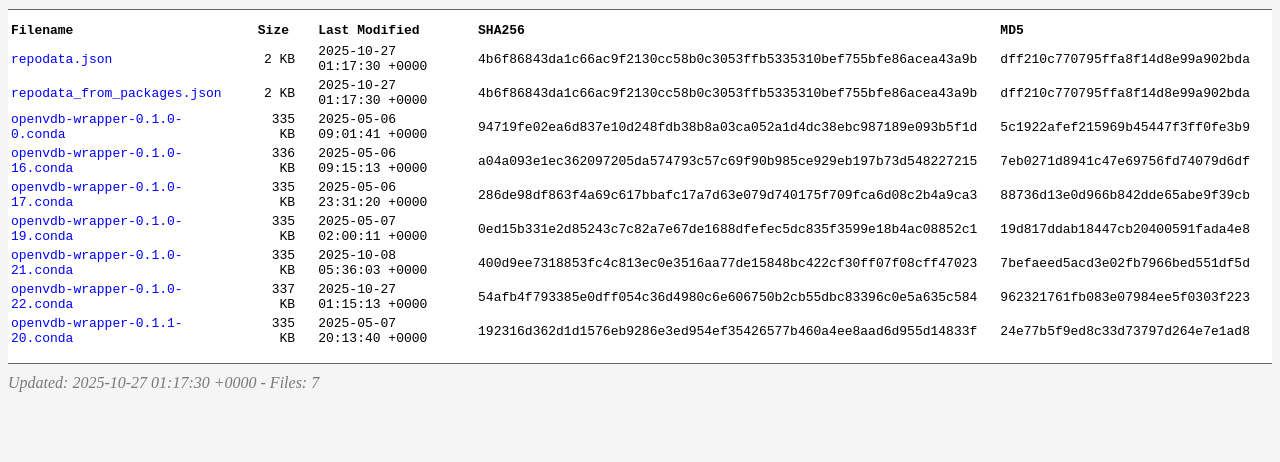
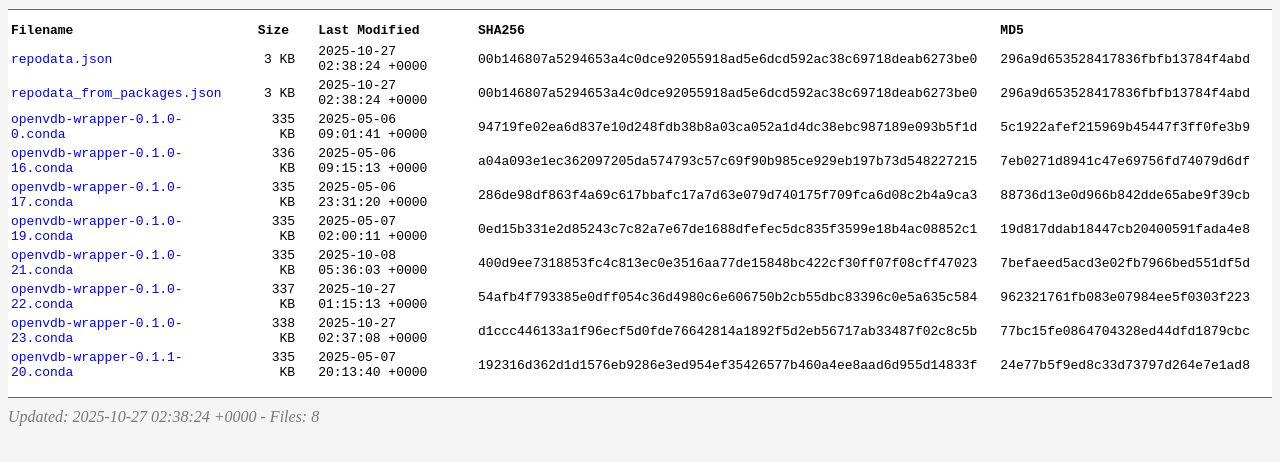
Before and after one commit to FoundationLLM/conda-channel, a plain HTML site: page linux-64/index.html in a window 1280 px wide. Shown: the part 38-500 px from the top of the page. Drawn offline with Linux system fonts and the light colour scheme.

Commit message:
Update openvdb-wrapper package

```diff
--- a/linux-64/index.html
+++ b/linux-64/index.html
@@ -54,16 +54,16 @@
     </tr>
     <tr>
       <td><a href="repodata.json">repodata.json</a></td>
-      <td class="s">2 KB</td>
-      <td>2025-10-27 01:17:30 +0000</td>
-      <td>4b6f86843da1c66ac9f2130cc58b0c3053ffb5335310bef755bfe86acea43a9b</td>
-      <td>dff210c770795ffa8f14d8e99a902bda</td>
+      <td class="s">3 KB</td>
+      <td>2025-10-27 02:38:24 +0000</td>
+      <td>00b146807a5294653a4c0dce92055918ad5e6dcd592ac38c69718deab6273be0</td>
+      <td>296a9d653528417836fbfb13784f4abd</td>
     </tr>    <tr>
       <td><a href="repodata_from_packages.json">repodata_from_packages.json</a></td>
-      <td class="s">2 KB</td>
-      <td>2025-10-27 01:17:30 +0000</td>
-      <td>4b6f86843da1c66ac9f2130cc58b0c3053ffb5335310bef755bfe86acea43a9b</td>
-      <td>dff210c770795ffa8f14d8e99a902bda</td>
+      <td class="s">3 KB</td>
+      <td>2025-10-27 02:38:24 +0000</td>
+      <td>00b146807a5294653a4c0dce92055918ad5e6dcd592ac38c69718deab6273be0</td>
+      <td>296a9d653528417836fbfb13784f4abd</td>
     </tr>    <tr>
       <td><a href="openvdb-wrapper-0.1.0-0.conda">openvdb-wrapper-0.1.0-0.conda</a></td>
       <td class="s">335 KB</td>
@@ -101,12 +101,18 @@
       <td>54afb4f793385e0dff054c36d4980c6e606750b2cb55dbc83396c0e5a635c584</td>
       <td>962321761fb083e07984ee5f0303f223</td>
     </tr>    <tr>
+      <td><a href="openvdb-wrapper-0.1.0-23.conda">openvdb-wrapper-0.1.0-23.conda</a></td>
+      <td class="s">338 KB</td>
+      <td>2025-10-27 02:37:08 +0000</td>
+      <td>d1ccc446133a1f96ecf5d0fde76642814a1892f5d2eb56717ab33487f02c8c5b</td>
+      <td>77bc15fe0864704328ed44dfd1879cbc</td>
+    </tr>    <tr>
       <td><a href="openvdb-wrapper-0.1.1-20.conda">openvdb-wrapper-0.1.1-20.conda</a></td>
       <td class="s">335 KB</td>
       <td>2025-05-07 20:13:40 +0000</td>
       <td>192316d362d1d1576eb9286e3ed954ef35426577b460a4ee8aad6d955d14833f</td>
       <td>24e77b5f9ed8c33d73797d264e7e1ad8</td>
     </tr>  </table>
-  <address>Updated: 2025-10-27 01:17:30 +0000 - Files: 7</address>
+  <address>Updated: 2025-10-27 02:38:24 +0000 - Files: 8</address>
 </body>
 </html>
```
Also changed, not shown: linux-64/repodata.json (+1 -1 lines), linux-64/repodata_from_packages.json (+1 -1 lines), noarch/index.html (+3 -3 lines), osx-arm64/index.html (+15 -9 lines), osx-arm64/repodata.json (+1 -1 lines), osx-arm64/repodata_from_packages.json (+1 -1 lines), 2 other files.
